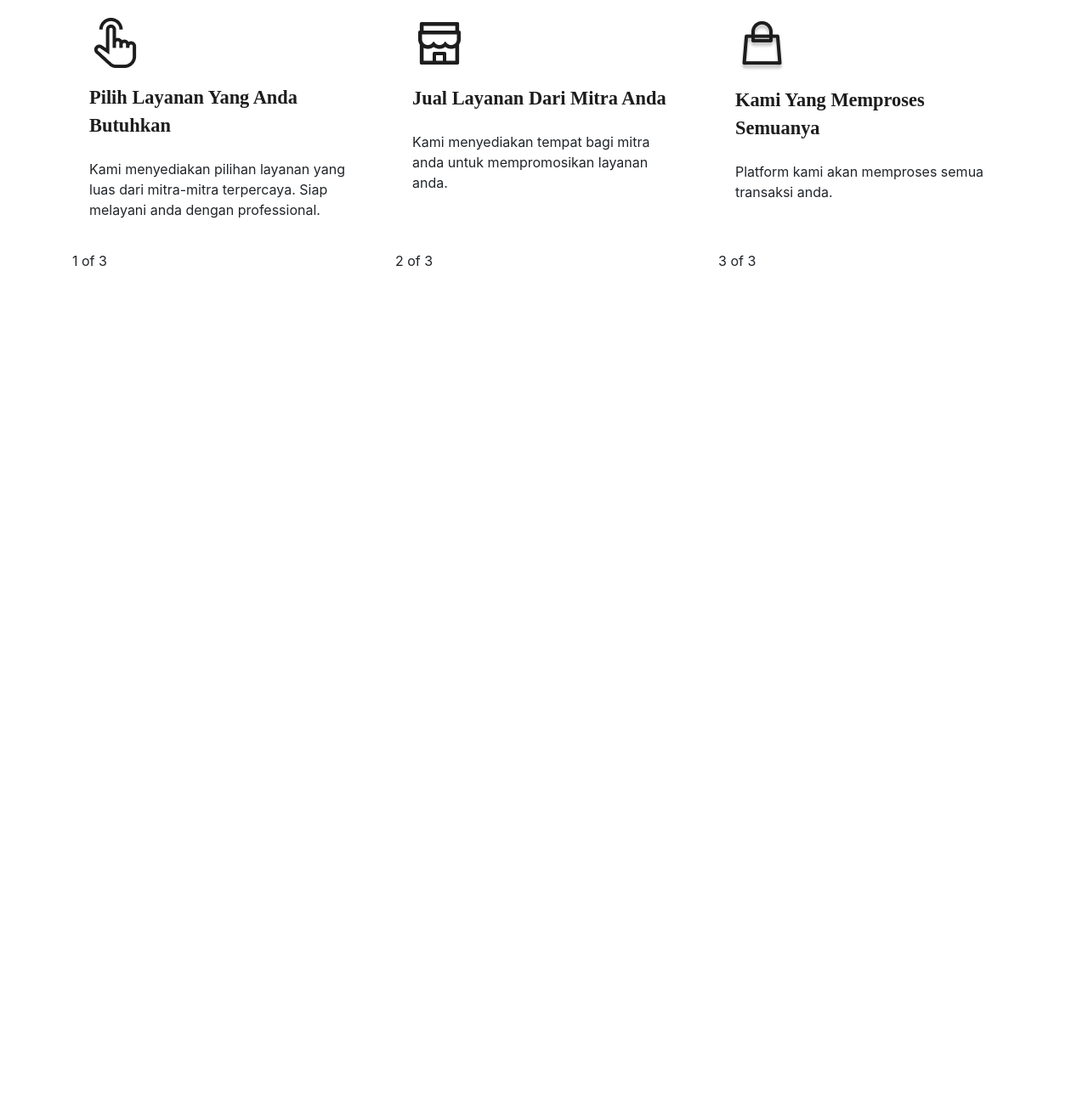
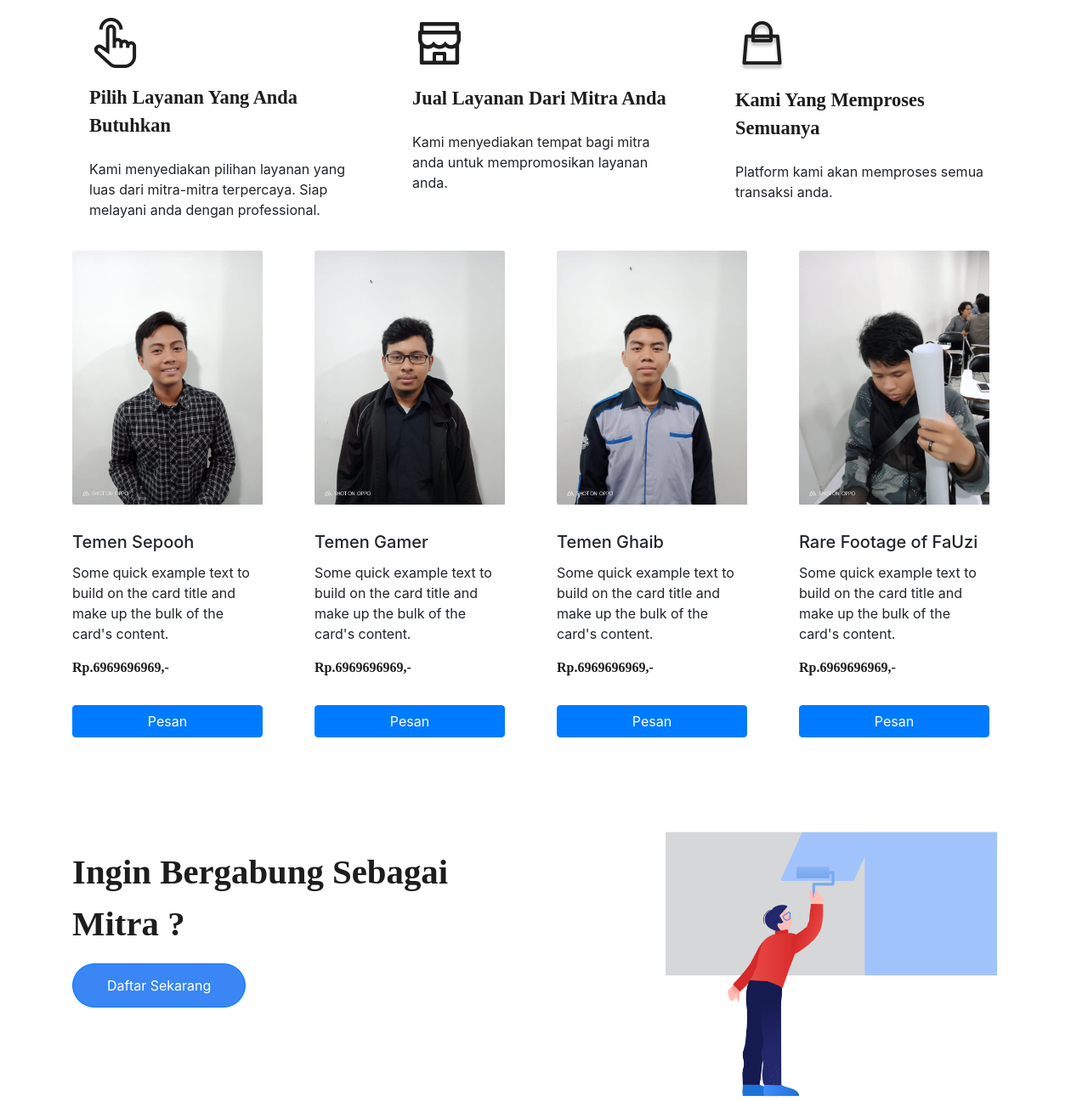
Before and after one commit to MontblanC-Dev/rizky-decor, a PHP site: page / in a window 1280 px wide. Shown: the part 602-1898 px from the top of the page at 85% size. Before the commit the page ends 915 px from the top, so only its background shows below. Run offline with PHP 8.4, Linux system fonts and the light colour scheme.

Commit message:
update Day1

```diff
--- a/css/style.css
+++ b/css/style.css
@@ -81,3 +81,32 @@ hr {
   color: #1d1d1d;
   margin-bottom: 1em;
 }
+.button-order {
+  width: -webkit-fill-available;
+}
+.container-top {
+  left: 50%;
+}
+.col-top {
+  margin-right: 0em;
+}
+p.price {
+  margin-bottom: 0px;
+  font-family: Poppins;
+  font-style: normal;
+  font-weight: bold;
+  font-size: 1em;
+  color: #1d1d1d;
+  margin-bottom: 2em;
+}
+.join-container {
+  margin-top: 6em;
+  margin-bottom: 6em;
+}
+.join {
+  padding-top: 2em;
+  max-width: 40%;
+}
+p.join-title {
+  font-size: 1.5em;
+}
--- a/index.php
+++ b/index.php
@@ -10,21 +10,10 @@
     <?php
     include_once "layout/nav.php";
     include_once "layout/landing.php";
-    include_once "layout/step.php"
+    include_once "layout/step.php";
+    include_once "layout/top-card.php";
+    include_once "layout/join-mitra.php";
     ?>
-    <div class="container">
-        <div class="row">
-            <div class="col">
-                1 of 3
-            </div>
-            <div class="col">
-                2 of 3
-            </div>
-            <div class="col">
-                3 of 3
-            </div>
-        </div>
-    </div>
 </body>
 
 </html>
--- /dev/null
+++ b/layout/join-mitra.php
@@ -0,0 +1,9 @@
+<div class="join-container container">
+    <img src="assets/join.png" class="illustration img-fluid" alt="">
+    <div class="join">
+        <div class="title">
+            <p class="join-title">Ingin Bergabung Sebagai Mitra ?</p>
+        </div>
+    </div>
+    <button type="button" class="btn btn-outline-primary button btn-primary button-daftar">Daftar Sekarang</button>
+</div>
--- /dev/null
+++ b/layout/top-card.php
@@ -0,0 +1,48 @@
+<div class="container">
+    <div class="row">
+        <div class="col">
+            <div class="card" style="width: 14em;">
+                <img class="card-img-top" src="assets/sample.jpeg" alt="Card image cap" style="margin-bottom: 2em;">
+                <div class="card-body" style="padding: 0;">
+                    <h5 class="card-title">Temen Sepooh</h5>
+                    <p class="card-text">Some quick example text to build on the card title and make up the bulk of the card's content.</p>
+                    <p class="price">Rp.6969696969,-</p>
+                    <a href="#" class="btn btn-primary button-order">Pesan</a>
+                </div>
+            </div>
+        </div>
+        <div class="col">
+            <div class="card" style="width: 14em;">
+                <img class="card-img-top" src="assets/WhatsApp Image 2019-10-22 at 19.17.49(3).jpeg" alt="Card image cap" style="margin-bottom: 2em;">
+                <div class="card-body" style="padding: 0;">
+                    <h5 class="card-title">Temen Gamer</h5>
+                    <p class="card-text">Some quick example text to build on the card title and make up the bulk of the card's content.</p>
+                    <p class="price">Rp.6969696969,-</p>
+                    <a href="#" class="btn btn-primary button-order">Pesan</a>
+                </div>
+            </div>
+        </div>
+        <div class="col">
+            <div class="card" style="width: 14em;">
+                <img class="card-img-top" src="assets/WhatsApp Image 2019-10-22 at 19.17.49(2).jpeg" alt="Card image cap" style="margin-bottom: 2em;">
+                <div class="card-body" style="padding: 0;">
+                    <h5 class="card-title">Temen Ghaib</h5>
+                    <p class="card-text">Some quick example text to build on the card title and make up the bulk of the card's content.</p>
+                    <p class="price">Rp.6969696969,-</p>
+                    <a href="#" class="btn btn-primary button-order">Pesan</a>
+                </div>
+            </div>
+        </div>
+        <div class="col">
+            <div class="card" style="width: 14em;">
+                <img class="card-img-top" src="assets/WhatsApp Image 2019-10-22 at 19.17.49(4).jpeg" alt="Card image cap" style="margin-bottom: 2em;">
+                <div class="card-body" style="padding: 0;">
+                    <h5 class="card-title">Rare Footage of FaUzi</h5>
+                    <p class="card-text">Some quick example text to build on the card title and make up the bulk of the card's content.</p>
+                    <p class="price">Rp.6969696969,-</p>
+                    <a href="#" class="btn btn-primary button-order">Pesan</a>
+                </div>
+            </div>
+        </div>
+    </div>
+</div>
```
Also changed, not shown: assets/WhatsApp Image 2019-10-22 at 19.17.49(2).jpeg (added), assets/WhatsApp Image 2019-10-22 at 19.17.49(3).jpeg (added), assets/WhatsApp Image 2019-10-22 at 19.17.49(4).jpeg (added), assets/join.png (added), assets/sample.jpeg (added).
